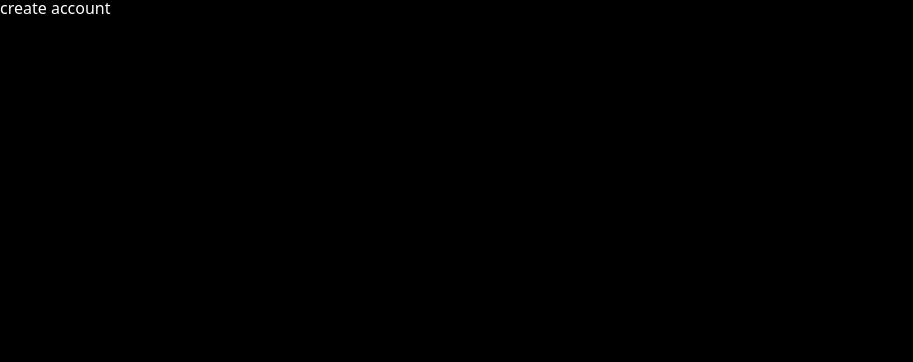
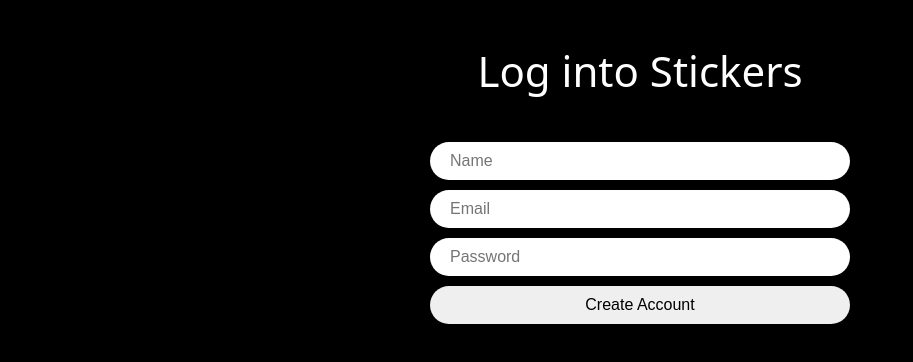
Before and after one commit to sunbang123/nwitter-reloaded, a React (Vite) app: page /create-account in a window 1280 px wide. Shown: the top 362 px of the page, without its empty margins (0-913 px from the left). Built offline with nearby package versions, Linux system fonts and the light colour scheme; the HTML template or start-up script is replaced by a standard one.

Commit message:
create-account 계정만들기 구현

```diff
--- a/src/App.tsx
+++ b/src/App.tsx
@@ -1,38 +1,12 @@
 import { createBrowserRouter, RouterProvider } from "react-router-dom";
-import Layout from "./components/layout";
-import Profile from "./routes/profile";
-import Home from "./routes/home";
-import Login from "./routes/login";
-import CreateAccount from "./routes/create-account";
-import { createGlobalStyle } from "styled-components";
+import { createGlobalStyle, styled } from "styled-components";
 import reset from "styled-reset";
 import { useEffect, useState } from "react";
 import LoadingScreen from "./components/loading-screen";
+import { auth } from "./routes/firebase";
+import { RouterInfo } from "./routes/router";
 
-const router = createBrowserRouter([
-  {
-    path:"/",
-    element: <Layout/>,
-    children: [
-      {
-        path: "",
-        element: <Home/>,
-      },
-      {
-        path: "profile",
-        element: <Profile />
-      },
-    ],
-  },
-  {
-    path: "/login",
-    element: <Login />,
-  },
-  {
-    path: "/create-account",
-    element: <CreateAccount/>,
-  },
-])
+const router = createBrowserRouter(RouterInfo)
 
 const GlobalStyles = createGlobalStyle`
   ${reset};
@@ -46,20 +20,26 @@
   }
 `
 
+const Wrapper = styled.div`
+  height: 100vh;
+  display: flex;
+  justify-content: center;
+`;
+
 function App() {
   const [isLoading, setLoading] = useState(true);
   const init = async () => {
-    // wait for firebase
+    await auth.authStateReady();
     setLoading(false);
   };
   useEffect(() => {
     init();
   }, []);
   return (
-  <>
+  <Wrapper>
     <GlobalStyles />
     {isLoading ? <LoadingScreen /> : <RouterProvider router={router} />}
-  </>
+  </Wrapper>
   );
 }
 
--- a/src/routes/create-account.tsx
+++ b/src/routes/create-account.tsx
@@ -1,3 +1,112 @@
+import { useState } from "react";
+import { styled } from "styled-components";
+
+const Wrapper = styled.div`
+    height: 100%;
+    display: flex;
+    flex-direction: column;
+    align-items: center;
+    width: 420px;
+    padding: 50px 0px;
+`;
+
+const Title = styled.h1`
+    font-size: 42px;
+`;
+
+const Form = styled.form`
+    margin-top: 50px;
+    display: flex;
+    flex-direction: column;
+    gap: 10px;
+    width: 100%;
+`;
+
+const Input = styled.input`
+    padding: 10px 20px;
+    border-radius: 50px;
+    border: none;
+    width: 100%;
+    font-size:16px;
+    &[type="submit"] {
+        cursor:pointer;
+        &:hover {
+            opacity: 0.8;
+        }
+    }
+`;
+
+const Error = styled.span`
+    font-weight: 600;
+    color: tomato;
+`
+
 export default function CreateAccount(){
-    return <h1>create account</h1>;
+    const [isLoading, setLoading] = useState(false);
+    const [name, setName] = useState("");
+    const [email, setEmail] = useState("");
+    const [password, setPassword] = useState("");
+    const [error, setError] = useState("");
+    const onChange = (e: React.ChangeEvent<HTMLInputElement>) => {
+        const {
+            target: { name, value },
+        } = e;
+        if(name == "name") {
+            setName(value);
+        } else if (name === "email") {
+            setEmail(value);
+        } else if (name === "password") {
+            setPassword(value);
+        }
+    };
+
+    const onSubmit = (e: React.FormEvent<HTMLFormElement>) => {
+        e.preventDefault();
+        try {
+            // create an account
+            // set the name of the user
+            // redirect to the home page
+        } catch (e) {
+            // setError
+        } finally {
+            setLoading(false);
+        }
+    };
+
+    return (
+        <Wrapper>
+            <Title>Log into Stickers</Title>
+            <Form onSubmit={onSubmit}>
+                <Input
+                    onChange={onChange}
+                    name="name"
+                    value={name}
+                    placeholder="Name"
+                    type="text"
+                    required
+                />
+                <Input
+                    onChange={onChange}
+                    name="email"
+                    value={email}
+                    placeholder="Email"
+                    type="email"
+                    required
+                />
+                <Input
+                    onChange={onChange}
+                    name="password"
+                    value={password}
+                    placeholder="Password"
+                    type="password"
+                    required
+                />
+                <Input
+                    type="submit"
+                    value={isLoading ? "Loading..." : "Create Account"}
+                />
+            </Form>
+            {error !== "" ? <Error>{error}</Error> : null}
+        </Wrapper>
+    );
 }
--- a/src/routes/firebase.ts
+++ b/src/routes/firebase.ts
@@ -1,4 +1,5 @@
 import { initializeApp } from "firebase/app";
+import { getAuth } from "firebase/auth";
 
 const firebaseConfig = {
   apiKey: "AIzaSyAvaBuQHq-WZRaB8tO1TSkvPr5oz4T5K5Q",
@@ -10,3 +11,5 @@
 };
 
 const app = initializeApp(firebaseConfig);
+
+export const auth = getAuth(app);
--- /dev/null
+++ b/src/routes/router.tsx
@@ -0,0 +1,30 @@
+import Layout from "../components/layout";
+import CreateAccount from "./create-account";
+import Home from "./home";
+import Login from "./login";
+import Profile from "./profile";
+
+export const RouterInfo = [
+    {
+      path:"/",
+      element: <Layout/>,
+      children: [
+        {
+          path: "",
+          element: <Home/>,
+        },
+        {
+          path: "profile",
+          element: <Profile />
+        },
+      ],
+    },
+    {
+      path: "/login",
+      element: <Login />,
+    },
+    {
+      path: "/create-account",
+      element: <CreateAccount/>,
+    },
+  ]
```
